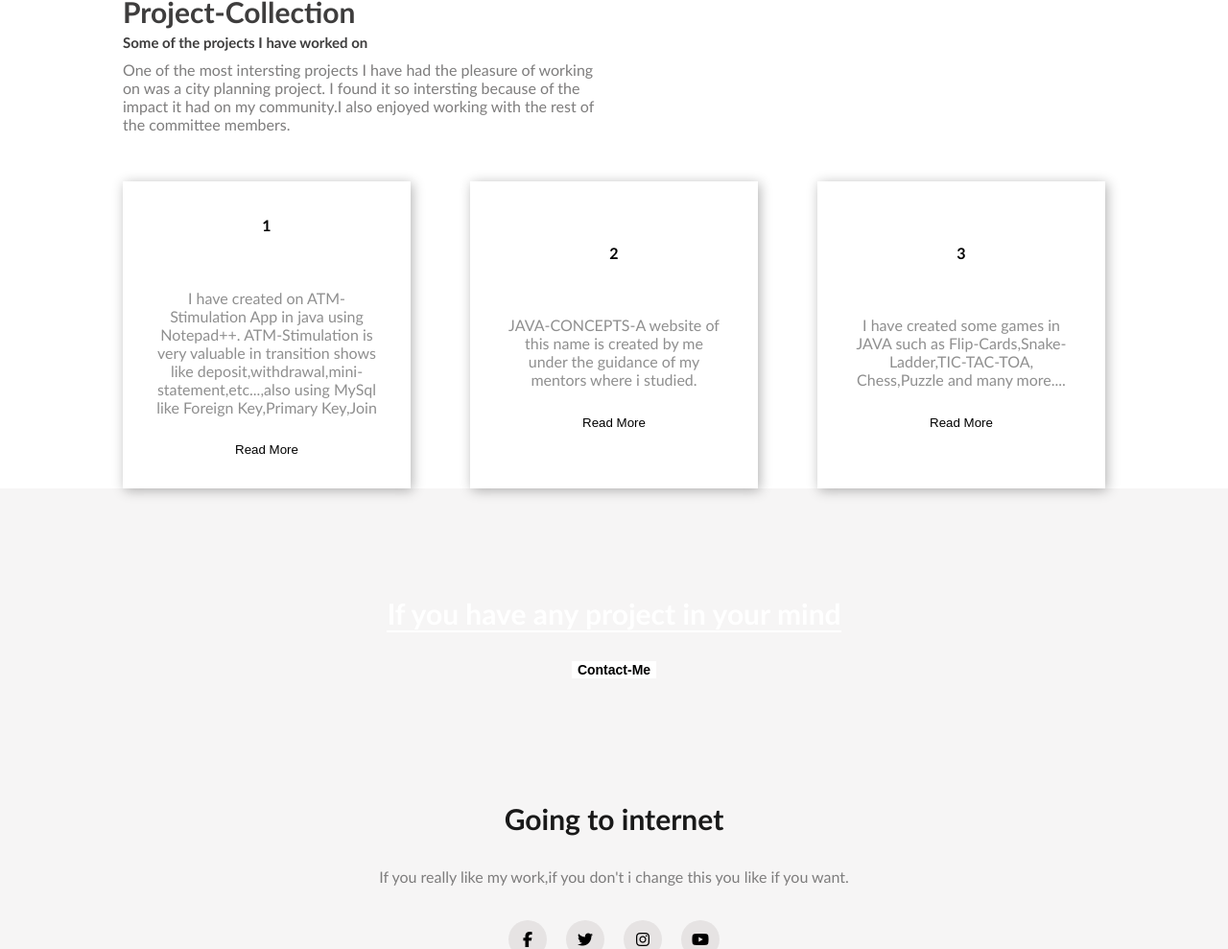
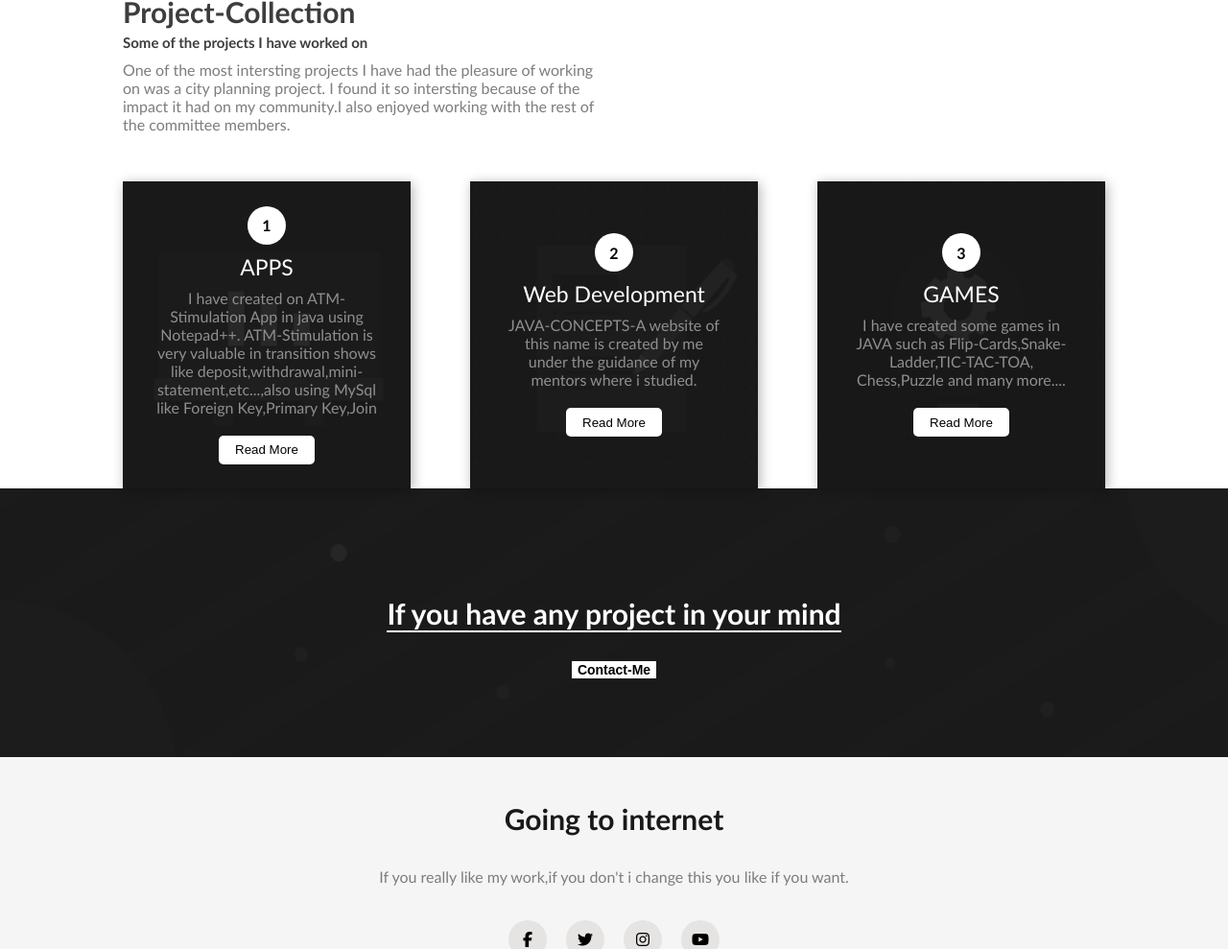
Before and after one commit to Ritesh98vai/MyPortfolio, a plain HTML site: page index.html in a window 1280 px wide. Shown: the part 1084-2073 px from the top of the page at 96% size. Drawn offline with Linux system fonts and the light colour scheme.

Commit message:
Update style.css

```diff
--- a/css/style.css
+++ b/css/style.css
@@ -217,13 +217,13 @@ button:active{
      justify-content:space-between;
  }
  .box-1{
-background-image:url("services-1.png");
+background-image:url("../images/services-1.png");
  }
  .box-2{
-background-image:url("services-2.png");
+background-image:url("../images/services-2.png");
  }
  .box-3{
-background-image:url("servies-3.png");
+background-image:url("../images/servies-3.png");
  }
  .box-1 span,
  .box-2 span,
@@ -268,7 +268,7 @@ background-image:url("servies-3.png");
 .contact-me{
 	width:100;
 	height:280px;
-	background-image:url("project in your mind.png");
+	background-image:url("../images/project in your mind.png");
 	background-size:cover;
 	background-repeat:no-repeat;
 	display:flex;
```
